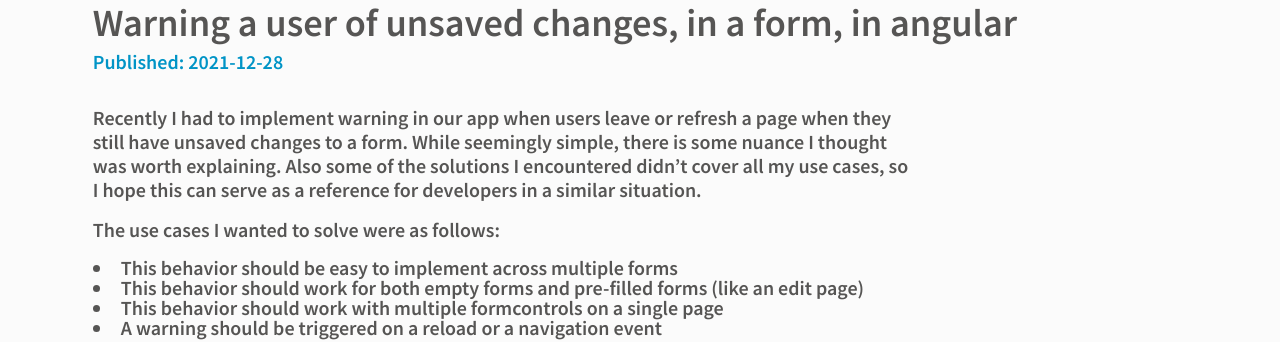
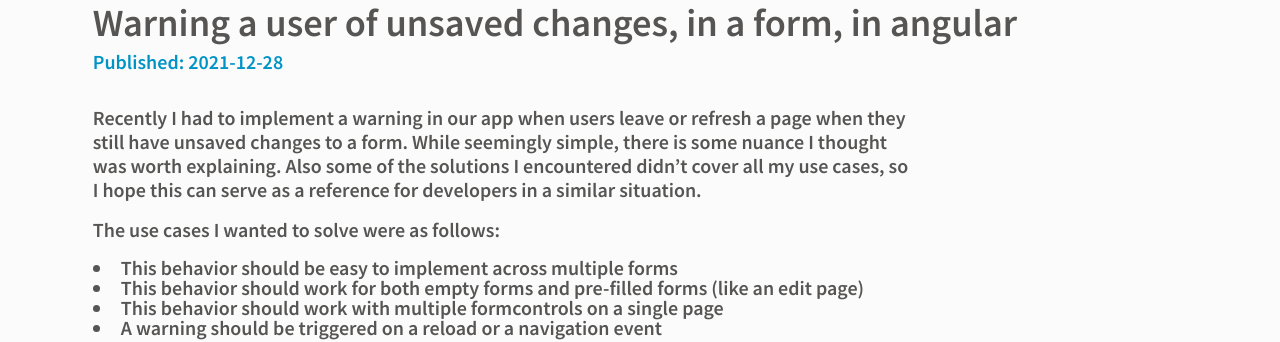
Before and after one commit to MFStapert/mfstapertdotdev, a Jekyll site: the page built from _posts/2021-12-30-warning-a-user-of-unsaved-changes-in-angular.markdown, in a window 1280 px wide and 900 px high. Shown: the part 140-482 px from the top of the window. Built offline with Jekyll 4.4.1, drawn with Linux system fonts in a browser that asks for light colours.

```diff
--- a/_posts/2021-12-30-warning-a-user-of-unsaved-changes-in-angular.markdown
+++ b/_posts/2021-12-30-warning-a-user-of-unsaved-changes-in-angular.markdown
@@ -4,7 +4,7 @@ title: 'Warning a user of unsaved changes, in a form, in angular'
 date: 2021-12-29 00:00:00 +0100
 ---
 
-Recently I had to implement warning in our app when users leave or refresh a page when they still have unsaved changes to a form.
+Recently I had to implement a warning in our app when users leave or refresh a page when they still have unsaved changes to a form.
 While seemingly simple, there is some nuance I thought was worth explaining.
 Also some of the solutions I encountered didn't cover all my use cases, so I hope this can serve as a reference for developers in a similar situation.
 
```
